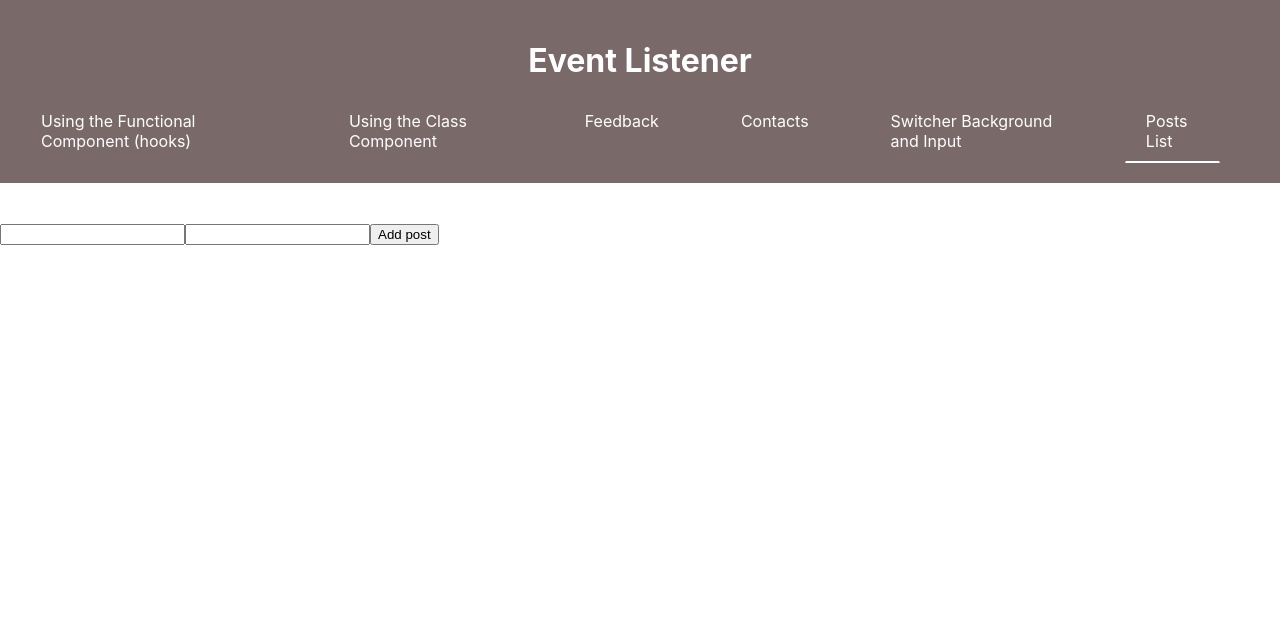
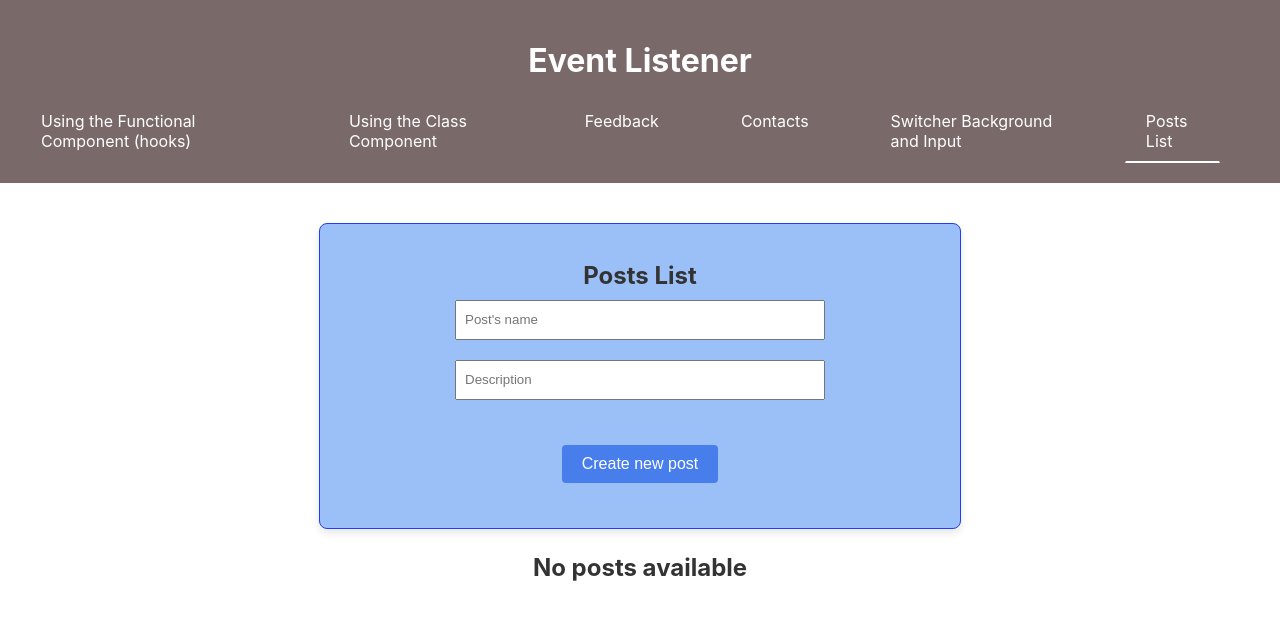
Before and after one commit to ShevchenkoOl/react-event-listener, a React (Create React App) app: page /react-event-listener/Posts in a window 1280 px wide. Shown: the top 620 px of the page. Built offline with nearby package versions, Linux system fonts and the light colour scheme.

Commit message:
modified post.jsx

```diff
--- /dev/null
+++ b/src/components/Posts/PostItem.jsx
@@ -0,0 +1,15 @@
+import React from "react";
+
+import styles from "./posts.module.css";
+
+const PostItem = ({post, number, remove}) => {
+
+    return (
+        <div className={styles.container} id={post.id}>
+        <h2 className={styles.item}>{number}. {post.name}</h2>
+        <span>{post.description}</span>
+        <button className={styles.btnDel} onClick={()=> remove(post.id)}>Delete</button>
+        </div>
+    )
+}
+export default PostItem;
--- a/src/components/Posts/Posts.jsx
+++ b/src/components/Posts/Posts.jsx
@@ -1,18 +1,86 @@
-import HomePage from "components/HomePage/HomePage";
-import React from "react";
+import React, { useState } from 'react';
+import HomePage from 'components/HomePage/HomePage';
+import PostItem from './PostItem';
+import { nanoid } from 'nanoid';
+
+import styles from './posts.module.css';
 
 const Posts = () => {
+  const [posts, setPosts] = useState([]);  //если мы хотим чтобы изначально наш список был пуст, передаем начальное состояние как пустою масив
+    // {
+    //   id: nanoid(),
+    //   name: 'dsfafsdfdsaf',
+    //   description: 'dsfdsfffffffc dwaasdadsaa afd fddf afdfdf fdef',
+    // },
+    // {
+    //   id: 2,
+    //   name: 'Name 2',
+    //   description: 'hto svjazana s podtom, to est kratkoe soderzhanie',
+    // },
+    // { id: 3, name: 'Name 3', description: 'A zdes budet vsjakaj vsjachena ch' },
+  //]);
 
-    return (
-        <>
-        <HomePage />
-        <form action="">
-        <input></input>
-        <input></input>
-        <button>Add post</button>
-        </form>
-        </>
-    )
-}
+//   const [name, setName] = useState(''); //для каждого поля ввода создаем состояние, по умолчанию будет пустая строка
+//   const [description, setDescription] = useState('');
+
+const [post, setPost] = useState({name: '', description: ''})// когда у нас используется много полей input, нам лучше создать одно состояние для всех полей
+
+const addNewPost = e => {
+    e.preventDefault();
+    //console.log(name, body);
+    // const newPost = {  // создаем новый объект для записи добавления поста
+    //   id: nanoid(),
+    //   name,
+    //   description,
+    // };
+    // console.log(newPost);
+    // setPosts([...posts, newPost]);    // созданый объект мы добавляем в массив постов
+    //                                   // передаем новый массив, куда разворачиваем старый массив  (...posts) уже с сочествующими постами и в конец добавляем новый пост (setPost)
+    // setName(''); //после отправки формы очищаем input
+    // setDescription('');
+    setPosts([...posts, {...post, id:nanoid()}]);
+    setPost({name:'', description:''});
+    };
+
+  const removePost = (id) => {                // принимает id поста, который нужно удалить, и обновляет состояние posts новым массивом, исключающим этот пост. Если id текущего поста p не равно id, переданному в removePost, то этот пост включается в новый массив.
+                                              // Если id текущего поста p равно id, переданному в removePost, то этот пост не включается в новый массив.
+    setPosts(posts.filter(p => p.id !== id))
+  }
+
+  return (
+    <div>
+      <HomePage />
+      <form className={styles.form} action="">
+        <h1 className={styles.title}>Posts List</h1>
+        <input
+          className={styles.input}
+          type="text"
+          placeholder="Post's name"
+          //value={name} //связываем значение value,  inputa с первичным сосотоянием name
+          value={post.name}
+          //onChange={e => setName(e.target.value)} //реализуем функцию onChange, для того чтобы мы видели что пользователь вводит
+          onChange={e => setPost({...post, name: e.target.value})} //если у нас одно состоянии для всех полей тогда перезаписываем onChange, то есть все поля мы оставляем как есть (...post), только перезаписываем тот который нам нужен (name)
+        />
+        <input
+          className={styles.input}
+          type="text"
+          placeholder="Description"
+          //value={description}
+          value={post.description}
+          //onChange={e => setDescription(e.target.value)}
+          onChange={e => setPost({...post, description: e.target.value})}
+        />
+        <button className={styles.btn} type="submit" onClick={addNewPost}>
+          Create new post
+        </button>
+      </form>
+      {posts.length > 0 ? (
+        posts.map((post, index) => <PostItem post={post} number={index+1} key={post.id} remove={removePost}/>)
+      ) : (
+        <p>No posts available</p>
+      )}
+    </div>
+  );
+};
 
 export default Posts;
--- a/src/components/Posts/posts.module.css
+++ b/src/components/Posts/posts.module.css
@@ -1,4 +1,17 @@
-.container {
+  .container {
+    display: flex;
+    flex-direction: column;
+    align-items: center;
+    justify-content: center;
+    border: 1px solid #233eee;
+    border-radius: 8px;
+    padding: 20px;
+    max-width: 600px;
+    margin: 20px auto;
+    box-shadow: 0 4px 8px rgba(0, 0, 0, 0.1);
+  }
+
+  .form {
     display: flex;
     flex-direction: column;
     align-items: center;
@@ -12,35 +25,25 @@
     box-shadow: 0 4px 8px rgba(0, 0, 0, 0.1);
   }
 
-  form {
-    display: flex;
-    flex-direction: column;
-    align-items: center;
-    justify-content: center;
-  }
-
-  .title {
+  .title, p {
     font-size: 24px;
     font-weight: bold;
     margin-bottom: 10px;
     color: #333;
+    text-align: center;
   }
 
-  label {
-    margin-top: 20px;
-    margin-bottom: 5px;
-  }
-
-  input {
+  .input {
     height: 20px;
     width: 350px;
     padding: 8px;
+    margin-bottom: 20px;
   }
-  .list {
+  /* .list {
       list-style: none;
       padding: 0;
       margin: 0;
-    }
+    }*/
 
     .item {
       display: flex;
@@ -56,14 +59,14 @@
       font-size: 18px;
     }
 
-    .buttonGroup {
+   /* .buttonGroup {
       display: flex;
       gap: 10px;
     }
 
   .red-border{
       border: 1px solid red;
-  }
+  }*/
 
   .btn,
   .btnDel {
@@ -96,7 +99,7 @@
   }
 
 
-  .modalOverlay {
+  /* .modalOverlay {
       position: fixed;
       top: 0;
       left: 0;
@@ -139,4 +142,4 @@
       font-size: 18px;
       color: #555;
       text-align: center;
-    }
+    } */
```
